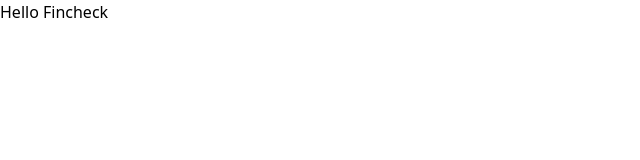
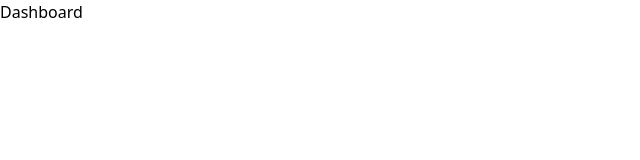
Before and after one commit to MateusJSouza/fincheck, a React (Vite) app in the folder frontend/: page / in a window 1280 px wide. Shown: the top 160 px of the page, without its empty margins (0-640 px from the left). Built offline with nearby package versions, Linux system fonts and the light colour scheme.

Commit message:
✨ feat: creating routes

```diff
--- a/frontend/package.json
+++ b/frontend/package.json
@@ -11,7 +11,8 @@
   },
   "dependencies": {
     "react": "^18.2.0",
-    "react-dom": "^18.2.0"
+    "react-dom": "^18.2.0",
+    "react-router-dom": "^6.14.2"
   },
   "devDependencies": {
     "@types/react": "^18.2.15",
--- a/frontend/src/App.tsx
+++ b/frontend/src/App.tsx
@@ -1,5 +1,7 @@
+import { Router } from "./Router";
+
 export function App() {
   return (
-    <h1 className="bg-red-500 text-white mt-10">Hello Fincheck</h1>
+    <Router />
   )
 }
--- /dev/null
+++ b/frontend/src/Router/index.tsx
@@ -0,0 +1,14 @@
+import { Routes, Route, BrowserRouter } from "react-router-dom"
+
+export function Router() {
+  return (
+    <BrowserRouter>
+      <Routes>
+        <Route path="/login" element={<h1>Login</h1>} />
+        <Route path="/register" element={<h1>Register</h1>} />
+
+        <Route path="/" element={<h1>Dashboard</h1>} />
+      </Routes>
+    </BrowserRouter>
+  )
+}
```
Also changed, not shown: 1 other file (tests, documents, lock files or other folders).
